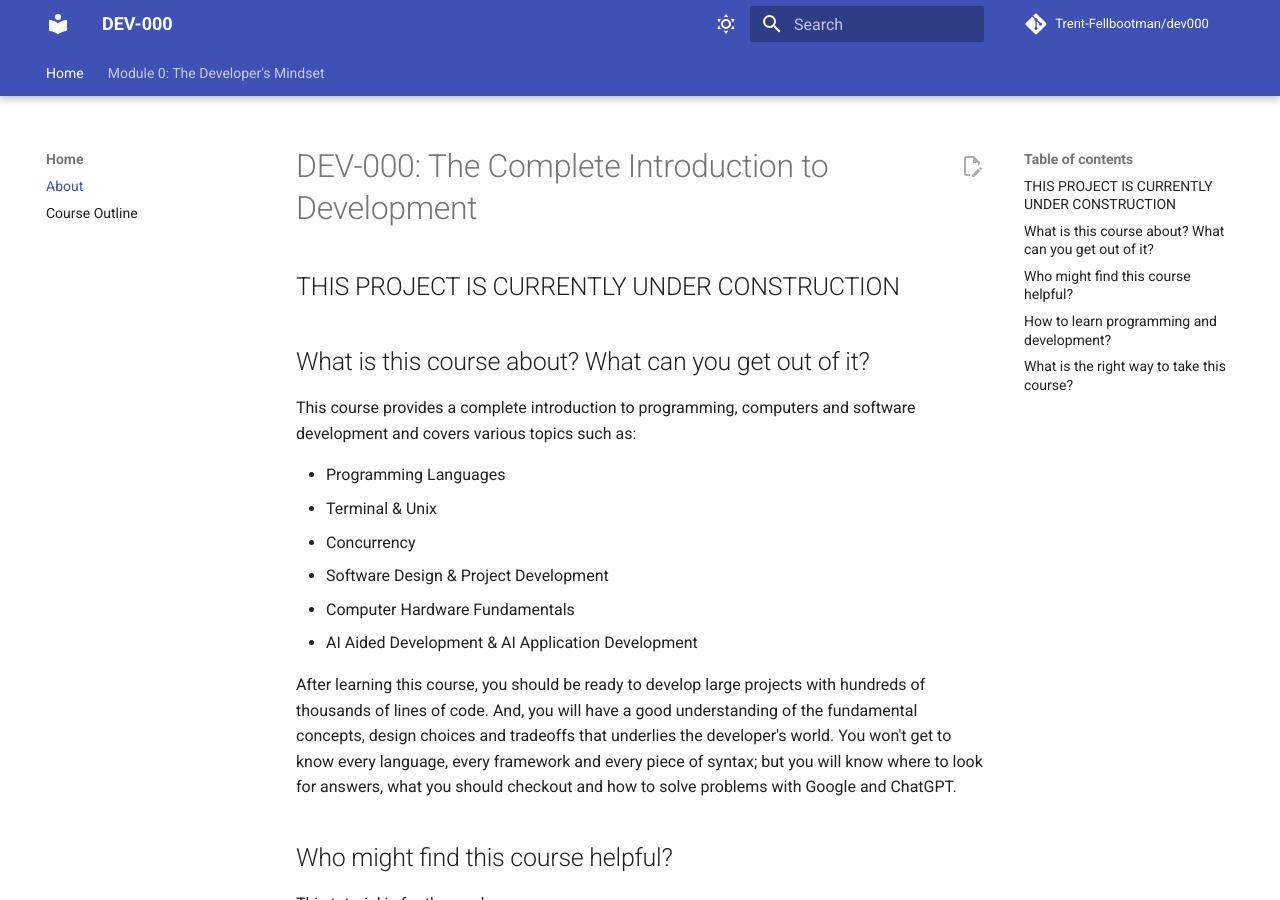
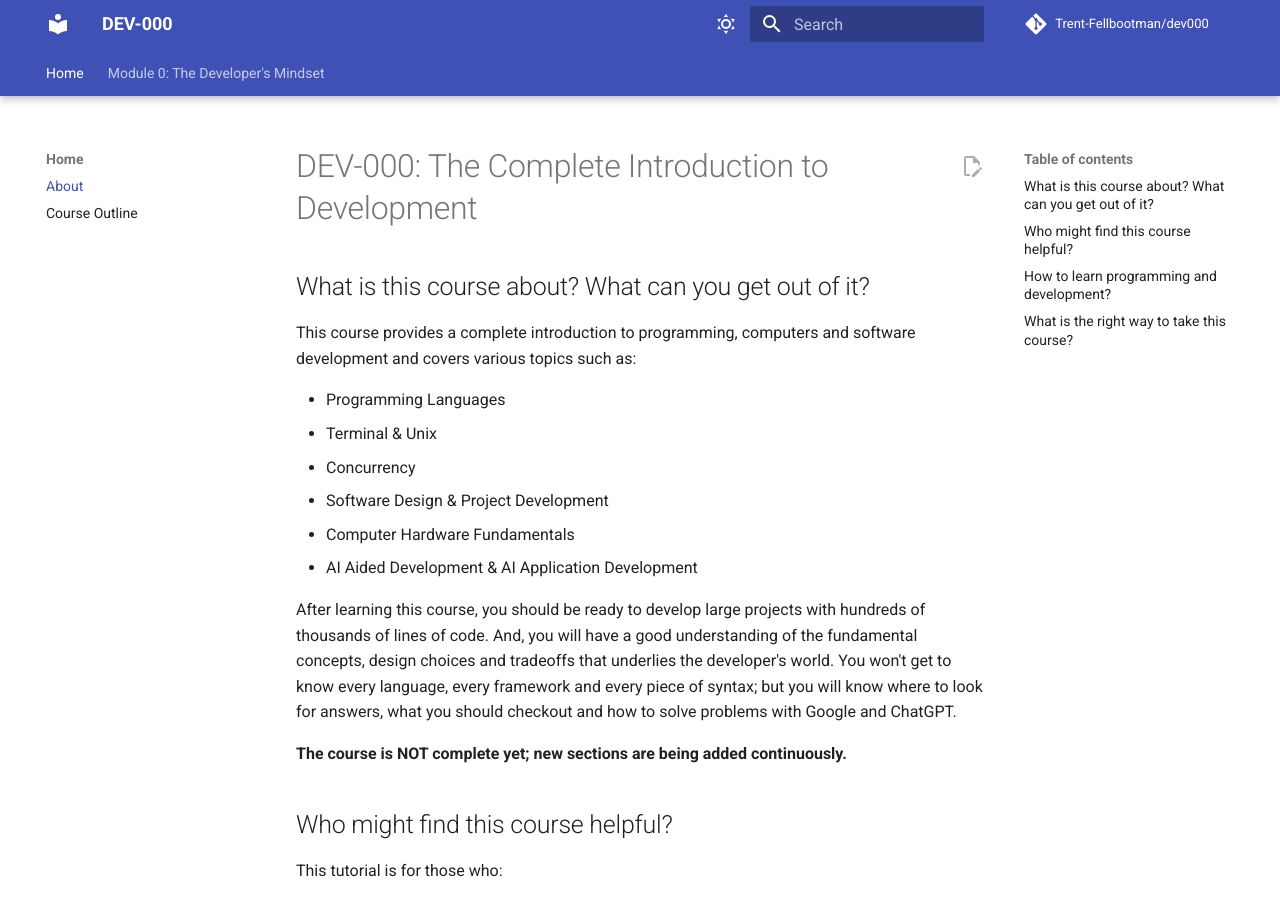
Before and after one commit to Trent-Fellbootman/dev000, an MkDocs documentation site: the page built from docs/index.md, in a window 1280 px wide and 900 px high. Built offline with MkDocs 1.6.1 and Material for MkDocs 9.7.7, drawn with Linux system fonts in a browser that asks for light colours; comment, search, counter and statistics services are not loaded.

Commit message:
Replace "under construction" indicators with "continuously updating"

```diff
--- a/docs/index.md
+++ b/docs/index.md
@@ -1,6 +1,4 @@
 # DEV-000: The Complete Introduction to Development
-
-## THIS PROJECT IS CURRENTLY UNDER CONSTRUCTION
 
 ## What is this course about? What can you get out of it?
 
@@ -14,6 +12,8 @@ This course provides a complete introduction to programming, computers and softw
 - AI Aided Development & AI Application Development
 
 After learning this course, you should be ready to develop large projects with hundreds of thousands of lines of code. And, you will have a good understanding of the fundamental concepts, design choices and tradeoffs that underlies the developer's world. You won't get to know every language, every framework and every piece of syntax; but you will know where to look for answers, what you should checkout and how to solve problems with Google and ChatGPT.
+
+**The course is NOT complete yet; new sections are being added continuously.**
 
 ## Who might find this course helpful?
 
```
Also changed, not shown: README.md (+2 -0 lines).
